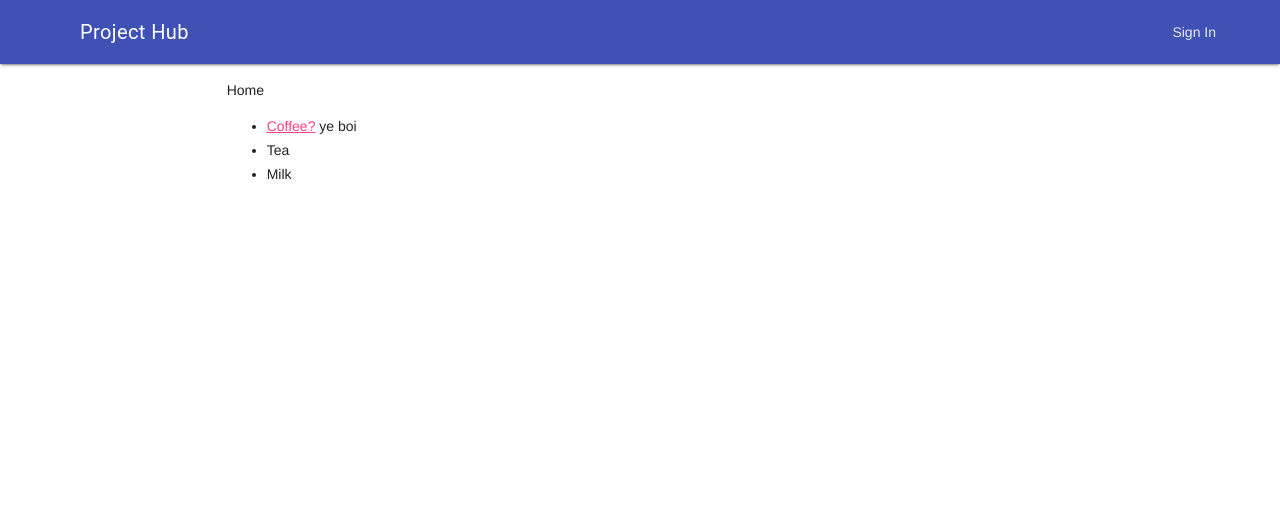
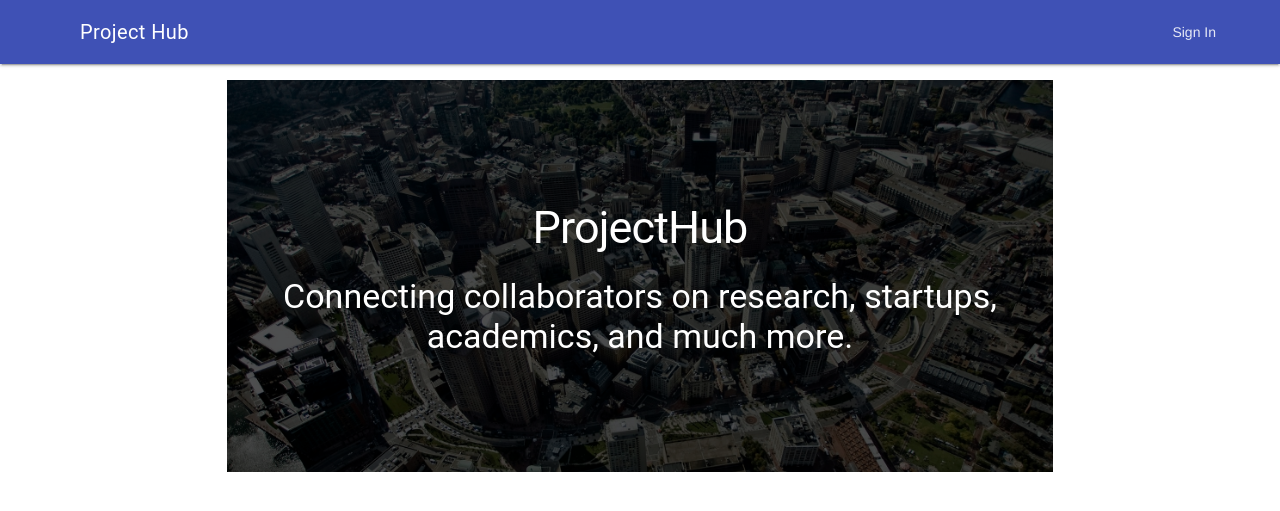
Before and after one commit to benbianchi/WpiprojectHub, a Django app: page / in a window 1280 px wide. Shown: the top 511 px of the page. Run offline with Django 3.2, Linux system fonts and the light colour scheme; parts of the project's set-up code (start-up, migrations or seed data) failed here and were passed over; some libraries are stand-ins or nearby versions.

Commit message:
Begin home.html, need to add buttons and remove grid constraints.

```diff
--- a/static/style.css
+++ b/static/style.css
@@ -1,3 +1,73 @@
+
+/* HOME SECTION */
+
+/* help from https://codepen.io/SitePoint/pen/oxXdov */
+
+/* IE11 doesn't like min-height */
+/*
+.hero-section {
+  height: 100vh;
+
+  width: 100%;
+  margin: 0;
+  padding: 0;
+  background-color: rgba(63, 81, 181, 0.6);
+  background: linear-gradient(
+      rgba(0, 0, 0, 0.6),
+      rgba(0, 0, 0, 0.6)
+    )
+  background-image: linear-gradient(rgba(63, 81, 181, 0.3), rgba(63, 81, 181, 0.3)), url(https://s3-us-west-2.amazonaws.com/s.cdpn.io/234228/hero-bg.jpg);
+  background-position: center center;
+  background-repeat: no-repeat;
+  background-size: cover;
+  position: relative;
+  display: flex;
+  flex-direction: column;
+  margin: auto;
+}
+
+.kitty-banner__text-button {
+  position: absolute;
+  bottom: -28px;
+  left: 50%;
+  transform: translateX(-50%);
+}
+
+@media screen and (max-width: 580px) {
+  .banner-text p {
+    white-space: pre-line;
+  }
+}
+
+*/
+
+.banner-section {
+    display: table;
+    width: 100%;
+    height: auto;
+    padding: 100px 0;
+    text-align: center;
+    color: #fff;
+    background: linear-gradient(
+      rgba(0, 0, 0, 0.6),
+      rgba(0, 0, 0, 0.6)
+    ), url(./img/boston.jpg) no-repeat bottom center scroll;
+    background-color: #000;
+    -webkit-background-size: cover;
+    -moz-background-size: cover;
+    background-size: cover;
+    -o-background-size: cover;
+}
+
+.banner-text {
+  color: white;
+  margin: auto;
+}
+
+
+/* END banner section */
+
+
 .authForm .mdl-form {
         padding: 24px;
 
--- a/templates/home.html
+++ b/templates/home.html
@@ -2,13 +2,22 @@
 
 {% load static %}
 
-<link rel="stylesheet" type="text/css" href="{% static 'style.css' %}" />
+{% block content%}
 
-{% block content%}
-    Home
-	<ul>
-	  <li><a href="">Coffee?</a> ye boi</li>
-	  <li>Tea</li>
-	  <li>Milk</li>
-	</ul>
+<div class="mdl-layout__tab-panel is-active">
+  <div class="page-content">
+    <!-- Your content goes here -->
+    <!-- banner section -->
+    <div class="banner-section">
+      <div class="banner-text mdl-typography--text-center">
+        <h1 class="mdl-typography--display-2">ProjectHub</h1>
+        <p class="mdl-typography--display-1">Connecting collaborators on research, startups, academics, and much more.</p>
+      </div>
+      <!-- /.banner-text -->
+    </div>
+    <!-- /.banner-section -->
+  </div>
+  <!-- /.page-content -->
+</div>
+<!-- /.tab1 -->
 {% endblock %}
```
Also changed, not shown: db.sqlite3.
